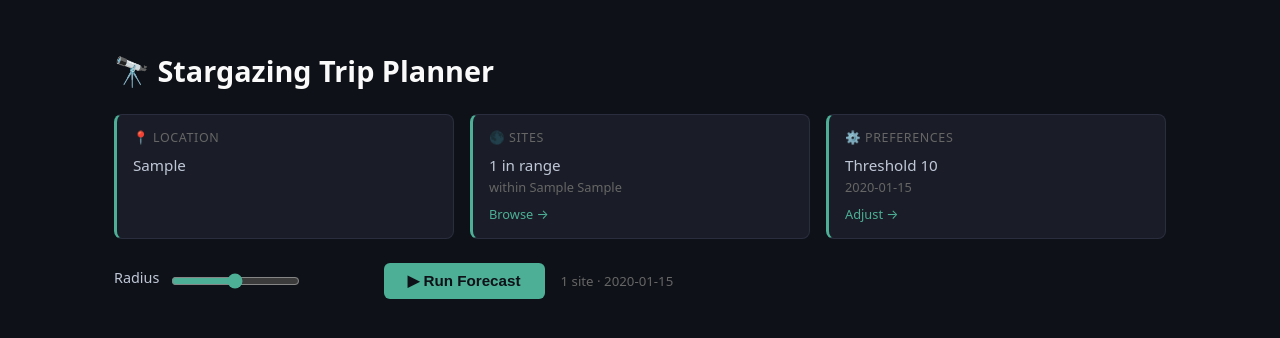
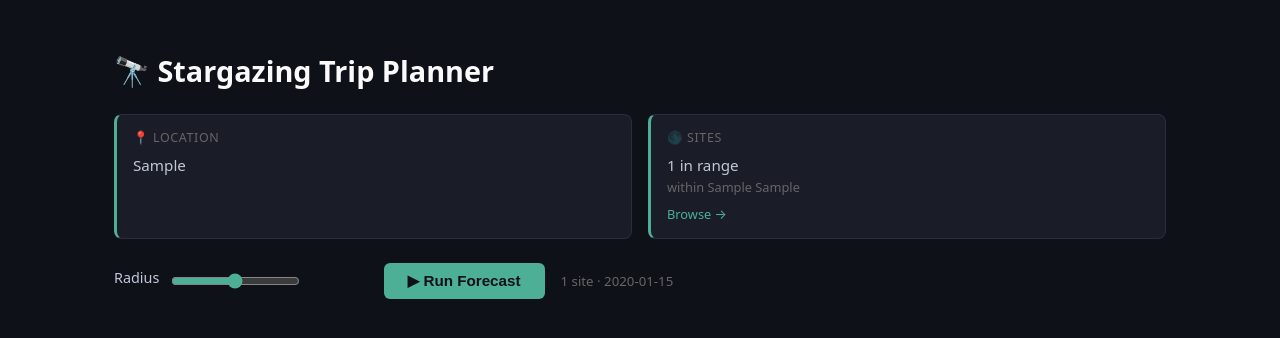
Before and after one commit to traviswolverton/starwolf, a Django app: template django/templates/pages/planner.html in a window 1280 px wide. Shown: the part 93-431 px from the top of the page. Run offline with Django 5.2, Linux system fonts and the light colour scheme; a user stored in the database is signed in; tables that the repository leaves empty hold one stand-in row (values such as "Sample post"); the template is opened without the code that fills it: most values are stand-ins (such as "Sample title", 1, 10 or a date in 2020); some libraries are stand-ins or nearby versions.

Commit message:
Remove redundant Preferences card from Planner setup
Threshold and timezone are set on the Preferences page — echoing them
on the Planner added noise without actionable signal. Location and Sites
cards remain as they're specific to planner context.

Co-Authored-By: Claude Sonnet 4.6 <noreply@anthropic.com>

```diff
--- a/django/templates/pages/planner.html
+++ b/django/templates/pages/planner.html
@@ -30,12 +30,6 @@
     <a href="{% url 'sites' %}" class="setup-link">Browse →</a>
   </div>
 
-  <div class="setup-card ok">
-    <div class="setup-card-title">⚙️ Preferences</div>
-    <div class="setup-card-value">Threshold {{ prefs.min_score_threshold|default:40 }}</div>
-    <div class="setup-card-value muted" style="font-size:0.8rem;">{{ prefs.timezone|default:"America/Chicago" }}</div>
-    <a href="{% url 'preferences' %}" class="setup-link">Adjust →</a>
-  </div>
 
 </div>
 
```
